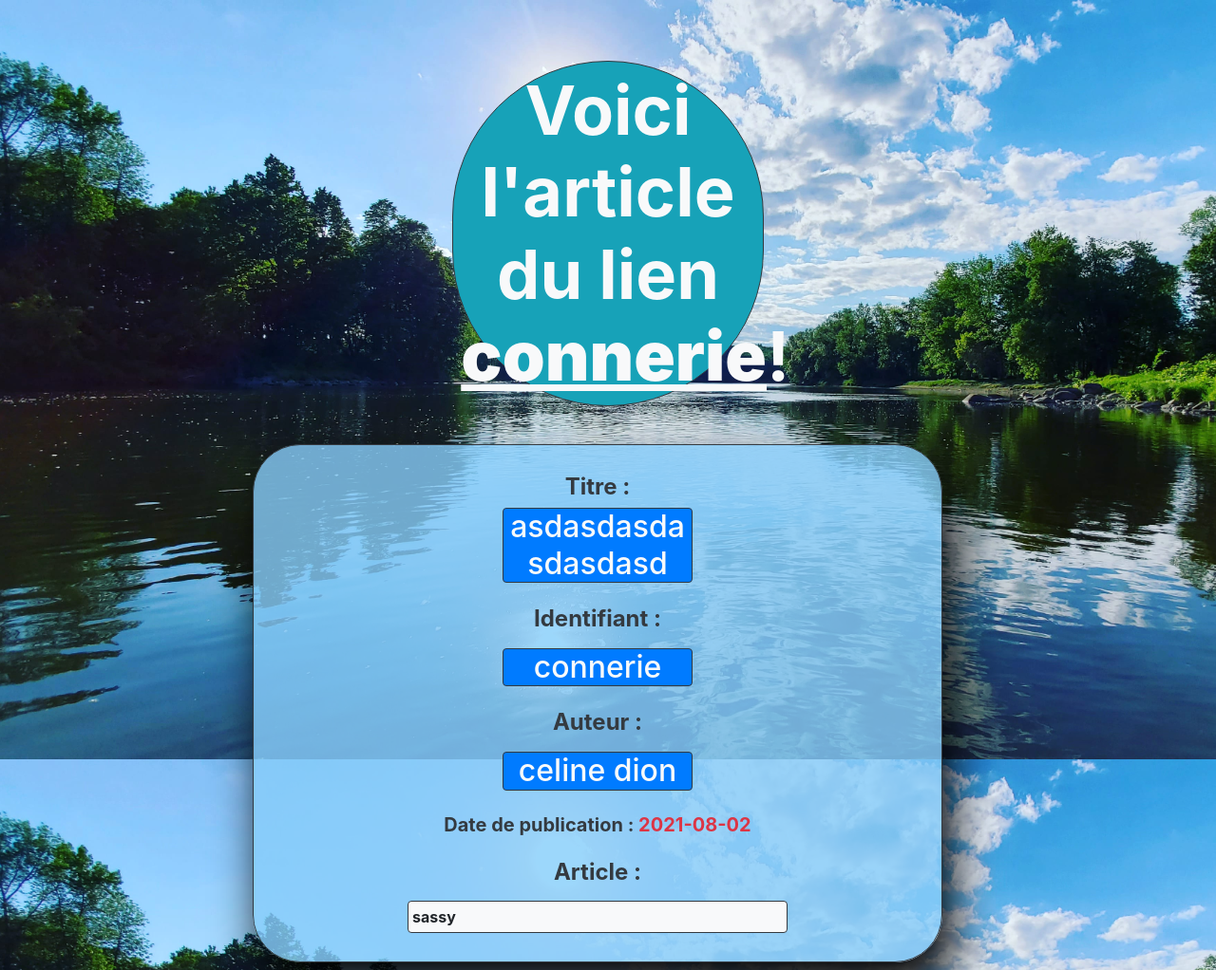
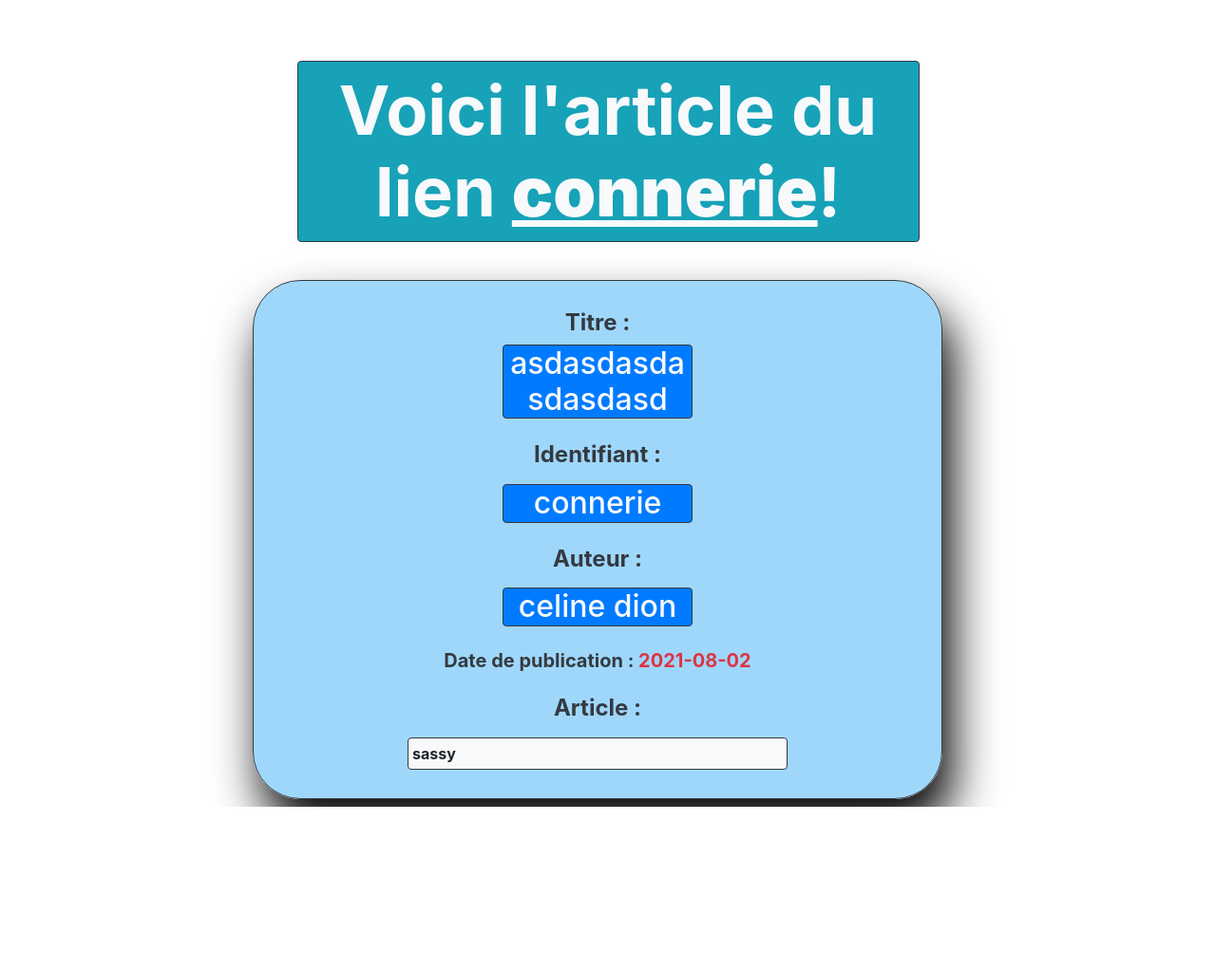
Before and after one commit to Carl-Montpetit/prog-web-2-tp1, a Flask app: a page that uses inf5190_tp1_src/templates/article.html in a window 1280 px wide. Shown: the whole page at 95% size. After the commit the page ends 850 px from the top, so only its background shows below. Run offline with Flask 2, Linux system fonts and the light colour scheme; data comes from the database, SQL or seed files in the repository; both versions use the stored data as it was before the commit; some libraries are stand-ins or nearby versions.

Commit message:
thats it

```diff
--- a/inf5190_tp1_src/static/css/style.css
+++ b/inf5190_tp1_src/static/css/style.css
@@ -1,51 +1,14 @@
-#body-home {
-  background-image: url(../img/river.jpg);
-  background-repeat: no-repeat, no-repeat;
-  background-attachment: fixed;
-  background-size: cover;
-  width: 100%;
-  height:max-content;
-  position: absolute;
-}
-
-#body-404 {
-  background-image: url(../img/geometry-cyberspace-abstract-5k-5120x2880.jpg);
-  background-repeat: no-repeat, no-repeat;
-  background-attachment: fixed;
-  background-size: cover;
-  width: 100%;
-  height:100%;
-  position: absolute;
-}
-
-#body-admin {
-  background-image: url(../img/geometry-cyberspace-abstract-5k-5120x2880.jpg);
+#body-home,
+#body-404,
+#body-admin,
+#body-admin-new,
+#body-search-result {
+  background-color: #ffffff;
   background-repeat: no-repeat;
   background-attachment: fixed;
   background-size: cover;
   width: 100%;
-  height:100%;
-  position: absolute;
-}
-
-#body-admin-new {
-  background-image: url(../img/space.jpg);
-  background-repeat: no-repeat;
-  background-attachment: fixed;
-  background-size: cover;
-  width: 100%;
-  height:100%;
-  position: absolute;
-}
-
-#body-search-result {
-  background-image: url(../img/space.jpg);
-  background-repeat: no-repeat;
-  background-attachment: fixed;
-  background-size: cover;
-  width: 100%;
-  height:max-content;
-  position: absolute;
+  position: relative;
 }
 
 #articles {
@@ -90,7 +53,9 @@
   font-size: large;
 }
 
-#paragraphe-new, #paragraphe-article, #paragraphe-old-modify {
+#paragraphe-new,
+#paragraphe-article,
+#paragraphe-old-modify {
   align-items: center;
   word-wrap: break-word;
   overflow-wrap: break-word;
@@ -143,7 +108,7 @@
   margin-bottom: 10px;
   padding: 5px;
   color: black;
-  background-color: rgba(1, 143, 1, 0.762) ;
+  background-color: rgba(1, 143, 1, 0.762);
   box-shadow: 10px 30px 50px rgb(0, 0, 0);
 }
 
--- a/inf5190_tp1_src/templates/article.html
+++ b/inf5190_tp1_src/templates/article.html
@@ -4,13 +4,13 @@
     <h1
       class="
         container
-        w-25
+        w-50
         display-3
         text-light
         border border-dark
         bg-info
         text-center
-        rounded-pill
+        rounded
         m-3
         p-2
         font-weight-bolder
--- a/inf5190_tp1_src/templates/default.html
+++ b/inf5190_tp1_src/templates/default.html
@@ -4,6 +4,7 @@
     <meta charset="UTF-8" />
     <meta name="Carl Montpetit" content="INF5190-TP1" />
     <!-- Style sheets -->
+    <!-- source ⟹ https://getbootstrap.com/docs/4.3/getting-started/download/ -->
     <link rel="stylesheet" href="{{url_for('static', filename='css/style.css') }}" />
     <link rel="stylesheet" href="{{url_for('static', filename='css/bootstrap-4.3.1/bootstrap.min.css') }}" />
 
```
Also changed, not shown: inf5190_tp1_src/database/database.db, inf5190_tp1_src/static/img/geometry-cyberspace-abstract-5k-5120x2880.jpg (deleted), inf5190_tp1_src/static/img/river.jpg (deleted), inf5190_tp1_src/static/img/space.jpg (deleted).
